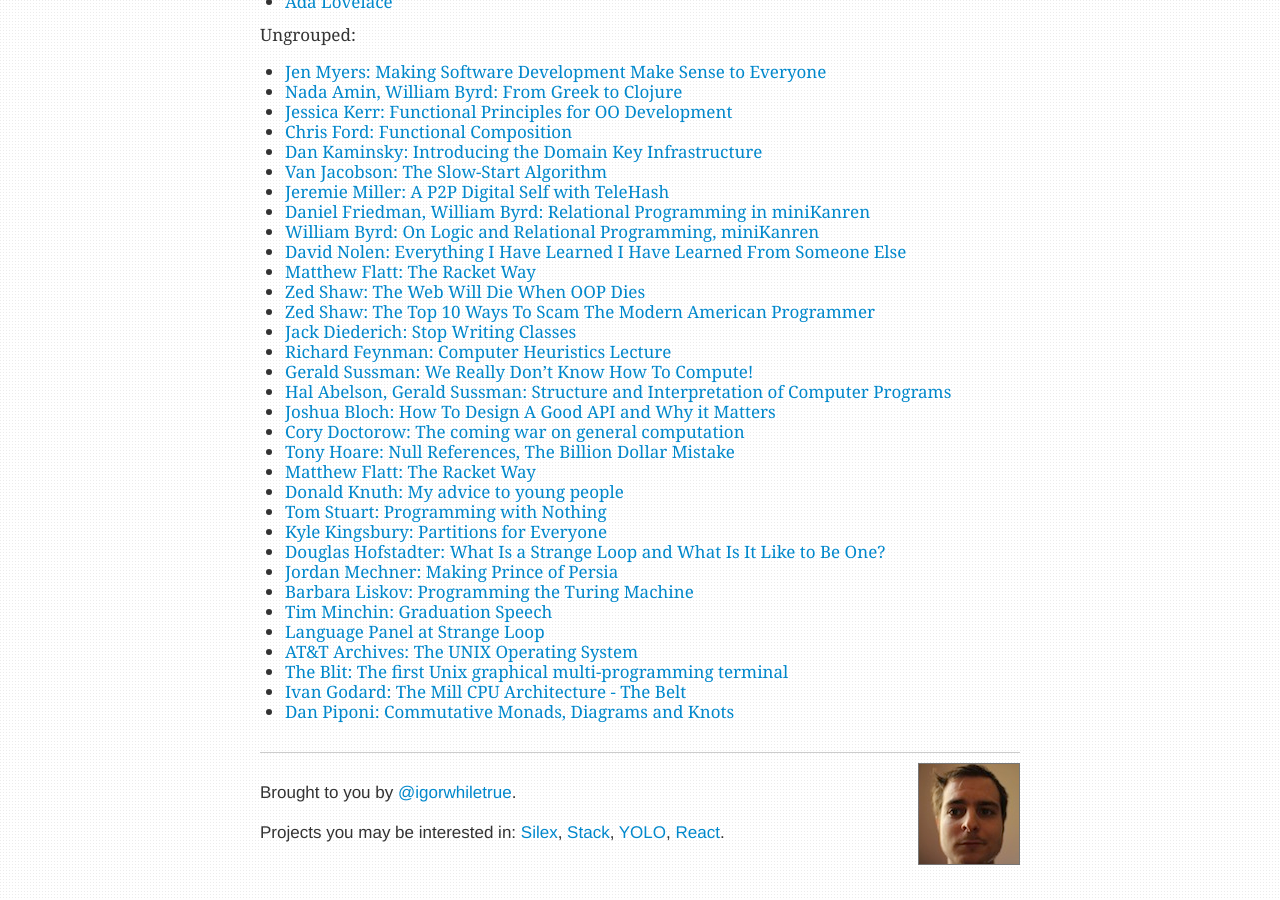
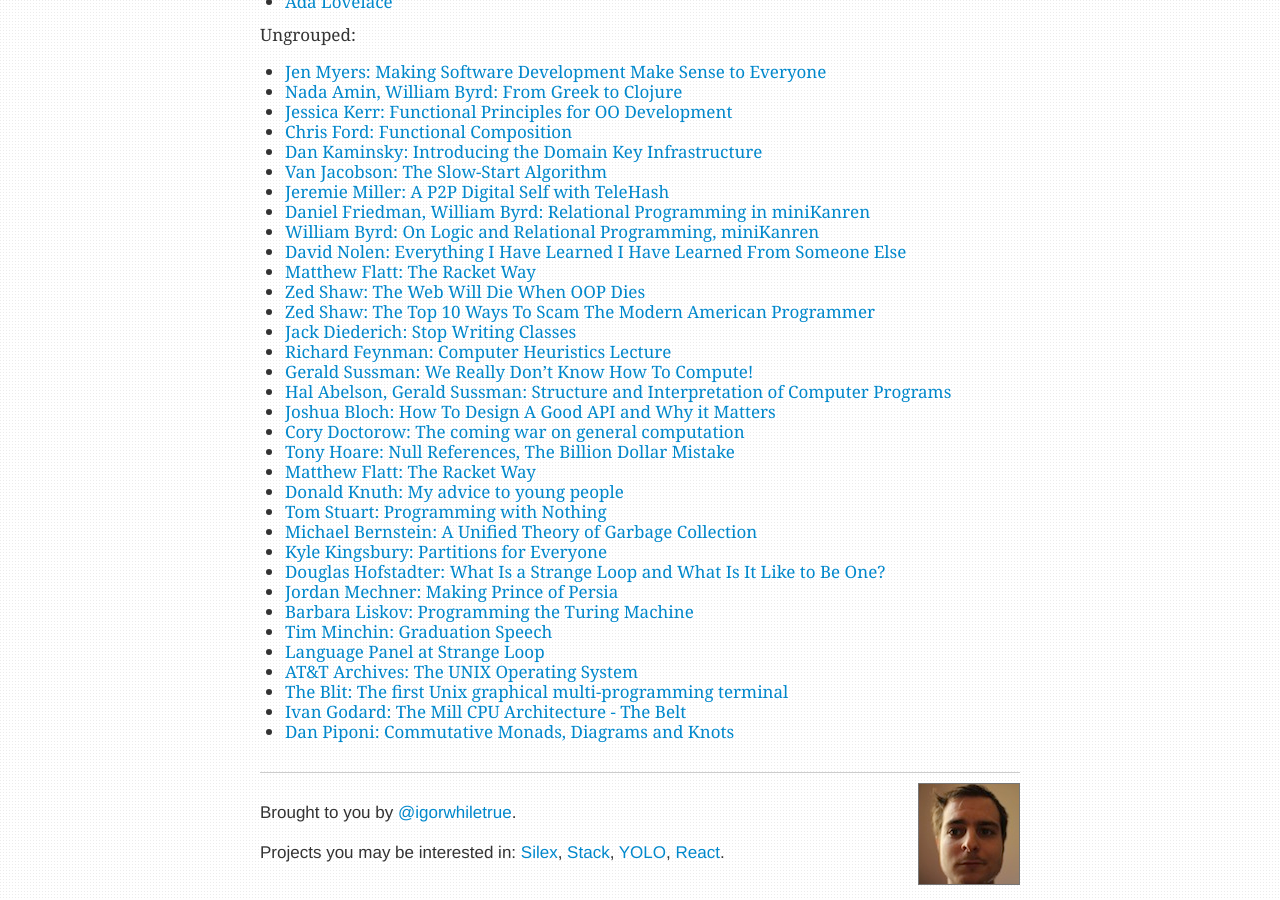
Before and after one commit to igorw/weblog, a Jekyll site: the page built from videoshelf.md, in a window 1280 px wide and 900 px high, scrolled down 903 px. Built offline with Jekyll 4.4.1, drawn with Linux system fonts in a browser that asks for light colours; Markdown is read by kramdown in place of the engine named in the settings.

Commit message:
add bernstein to videoshelf

```diff
--- a/videoshelf.md
+++ b/videoshelf.md
@@ -75,6 +75,7 @@
 * [Matthew Flatt: The Racket Way](http://www.infoq.com/presentations/Racket)
 * [Donald Knuth: My advice to young people](https://www.youtube.com/watch?v=75Ju0eM5T2c)
 * [Tom Stuart: Programming with Nothing](http://rubymanor.org/3/videos/programming_with_nothing/)
+* [Michael Bernstein: A Uniﬁed Theory of Garbage Collection](https://www.youtube.com/watch?v=XtUtfARSIv8)
 * [Kyle Kingsbury: Partitions for Everyone](http://www.infoq.com/presentations/partitioning-comparison)
 * [Douglas Hofstadter: What Is a Strange Loop and What Is It Like to Be One?](http://www.infoq.com/presentations/strange-loop-keynote)
 * [Jordan Mechner: Making Prince of Persia](https://vimeo.com/53918011)
```
